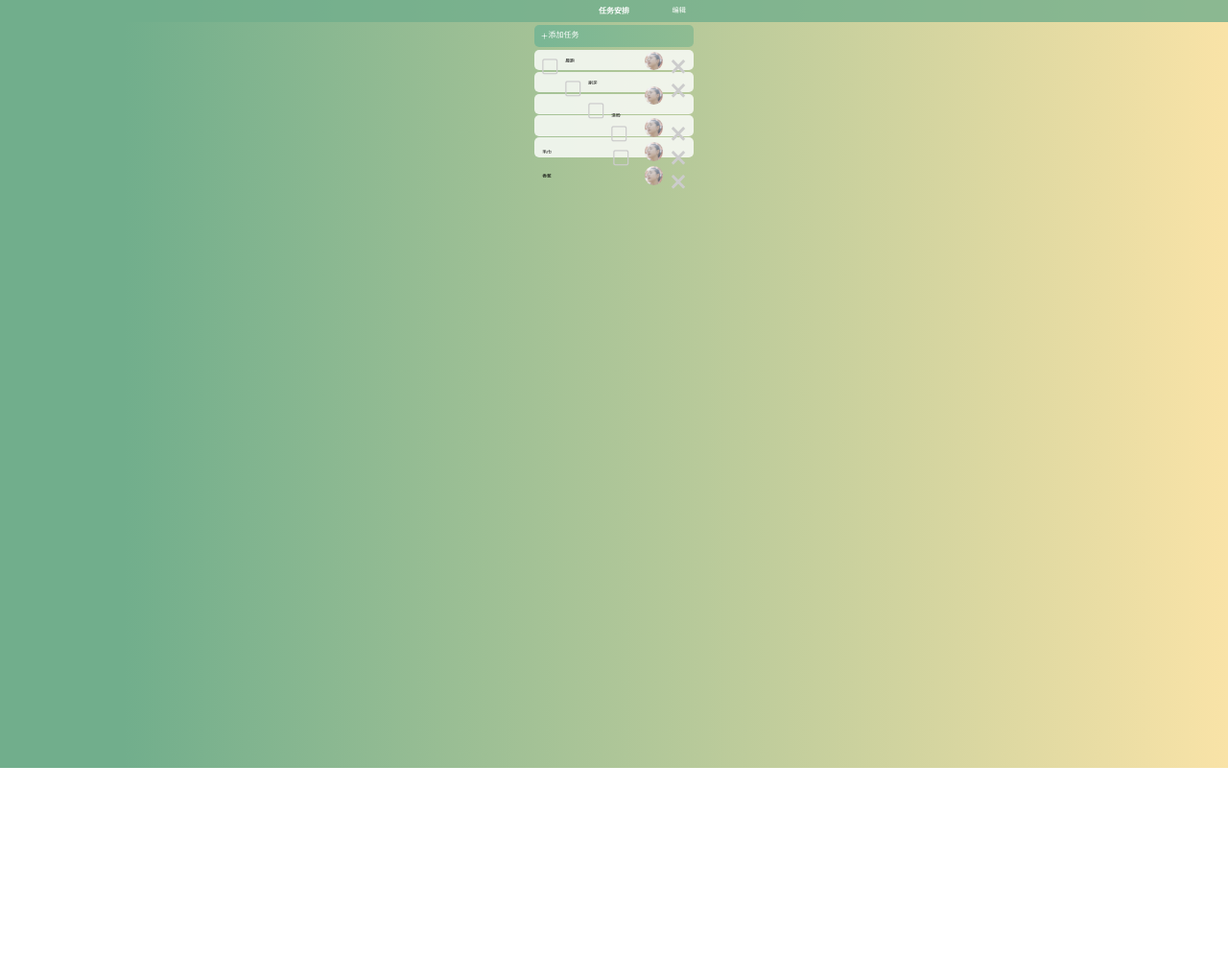
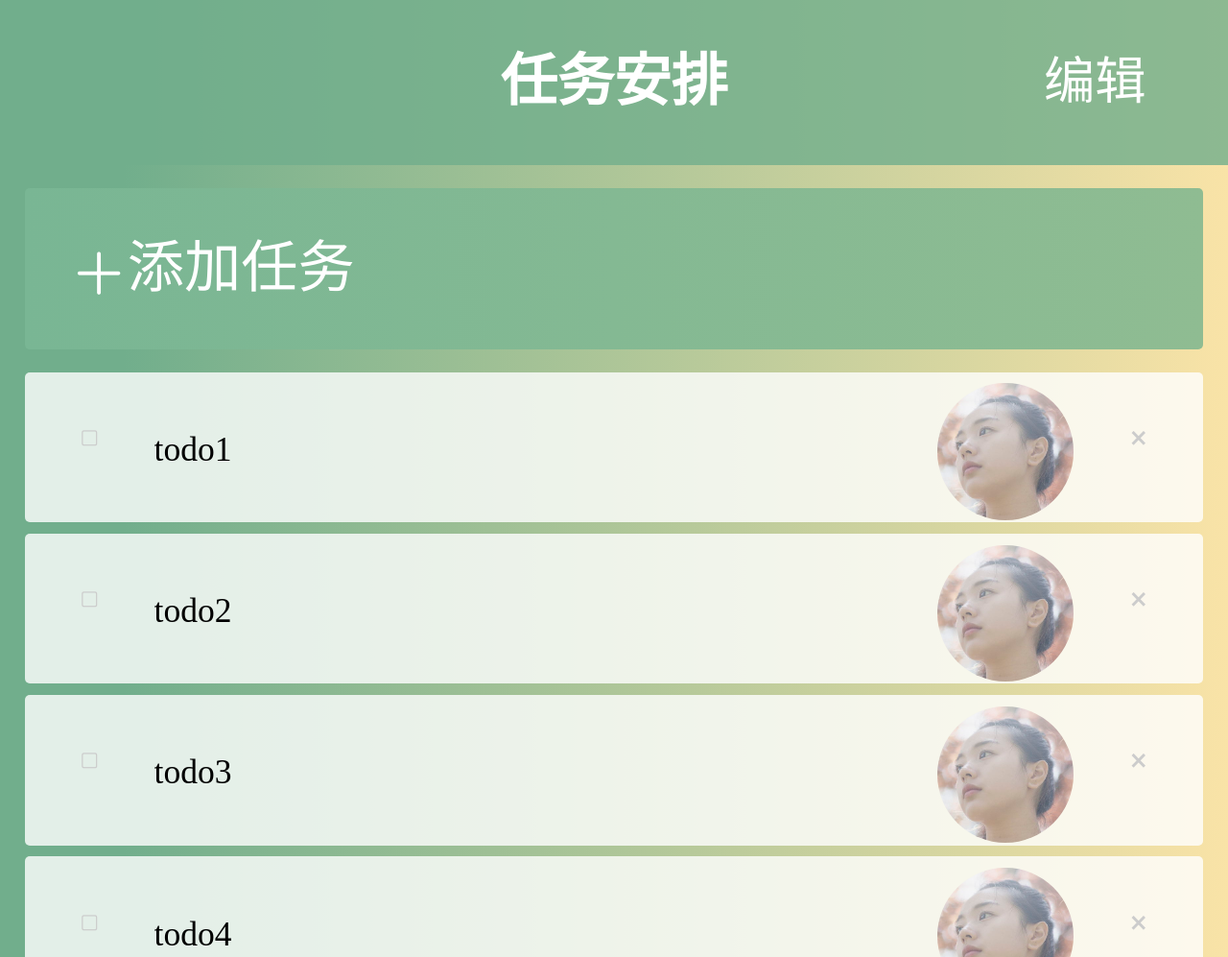
Before and after one commit to Gwemz/todolist, a plain HTML site: page index.html in a window 1280 px wide. Shown: the top 997 px of the page at 96% size. Before the commit the page ends 800 px from the top, so only its background shows below. Drawn offline with Linux system fonts and the light colour scheme.

Commit message:
'render'

```diff
--- a/css/style.scss
+++ b/css/style.scss
@@ -1,5 +1,6 @@
+@charset "UTF-8";
 @mixin useRem($desigin-size) {
-  $device-size-list: $desigin-size, 414px, 412px, 380px, 375px, 360px, 320px;
+  $device-size-list: 1920px,1280px,$desigin-size, 414px, 412px, 380px, 375px, 360px, 320px;
   @each $size in $device-size-list {
     @media screen and (max-width: #{$size}) {
       html {
--- a/index.html
+++ b/index.html
@@ -24,58 +24,10 @@
         <div class="add">
             <i class="icon-font icon-tianjia"></i>
             <span>添加任务</span>
-            <!--<i class="del icon-del"></i>-->
         </div>
         <ul class="list list1">
-            <li>
-                <i class="icon-font icon-fuxuankuang"></i>
-                <input type="text" value="晨跑">
-                <i class="del icon-del"></i>
-                <img src="./imgs/renwu.jpg" alt="加载失败">
-            </li>
-            <li>
-                <i class="icon-font icon-fuxuankuang"></i>
-                <input type="text" value="刷牙">
-                <i class="del icon-del"></i>
-                <img src="./imgs/renwu.jpg" alt="加载失败">
-            </li>
-            <li>
-                <i class="icon-font icon-fuxuankuang"></i>
-                <input type="text" value="洗脸">
-                <i class="del icon-del"></i>
-                <img src="./imgs/renwu.jpg" alt="加载失败">
-            </li>
-            <li>
-                <i class="icon-font icon-fuxuankuang"></i>
-                <input type="text" value="毛巾">
-                <i class="del icon-del"></i>
-                <img src="./imgs/renwu.jpg" alt="加载失败">
-            </li>
-            <li>
-                <i class="icon-font icon-fuxuankuang"></i>
-                <input type="text" value="香蕉">
-                <i class="del icon-del"></i>
-                <img src="./imgs/renwu.jpg" alt="加载失败">
-            </li>
+
         </ul>
-        <!--显示已完成的任务-->
-        <!--<div class="added">
-            显示已完成任务
-        </div>
-        <ul class="list">
-            <li>
-                <i class="icon-font icon-fuxuankuang1"></i>
-                <p>牛奶</p>
-                <i class="del icon-del icon-del1"></i>
-                <img src="./imgs/renwu.jpg" alt="加载失败">
-            </li>
-            <li>
-                <i class="icon-font icon-fuxuankuang1"></i>
-                <p>牙刷</p>
-                <i class="del icon-del icon-del1"></i>
-                <img src="./imgs/renwu.jpg" alt="加载失败">
-            </li>
-        </ul>-->
     </div>
     <!--文本输入框-->
     <div class="textarea">
--- a/js/index.js
+++ b/js/index.js
@@ -14,15 +14,33 @@ $(function(){
         localStorage.table=JSON.stringify(todos);
     }
 
+    /*------------------------遍历数据(20171027)--------------------------*/
+    var data = [{"val":"todo1","imgSrc":"renwu.jpg"},{"val":"todo2","imgSrc":"renwu.jpg"},{"val":"todo3","imgSrc":"renwu.jpg"},{"val":"todo4","imgSrc":"renwu.jpg"},{"val":"todo5","imgSrc":"renwu.jpg"}];
+
+    function render(i,data){
+        $('<li><i class="icon-font icon-fuxuankuang"></i><input type="text" value="'+data[i].val+'"><i class="del icon-del"></i><img src="imgs/'+data[i].imgSrc+'" alt="加载失败"></li>').appendTo('.list');
+    }
+    for(var i=0;i<data.length;i++){
+        render(i,data);
+    }
+    /*--------------------------------------------------------------------*/
+    //修改任务
+    function upload(){
+        var val = $(this).val();
+        console.log(val);
+    }
+    //添加任务
     add.on('click',function(e,v){
-        todos.push({state:1,isDel:0});
+        /*todos.push({state:1,isDel:0});
         localStorage.table=JSON.stringify(todos);
         console.log(todos);
-        console.log(localStorage.table);
-        $('<li><i class="icon-font icon-fuxuankuang"></i><input type="text" autofocus></textarea><i class="del icon-del"></i><img src="./imgs/renwu.jpg" alt="加载失败"></li>').appendTo('.list1');
+        console.log(localStorage.table);*/
+        $('<li><i class="icon-font icon-fuxuankuang"></i><input type="text" onblur="upload()" autofocus ></textarea><i class="del icon-del"></i><img src="./imgs/renwu.jpg" alt="加载失败"></li>').appendTo('.list1');
     })
 
-    //点击复选框时红叉出现,并给其上加上事件
+
+
+    //选中相应任务
     $('.list').on('click','.icon-fuxuankuang',function(){
         $(this).toggleClass('icon-fuxuankuang1')
             .closest('li').find('.del')
@@ -37,7 +55,7 @@ $(function(){
                     });
             });
     })
-    //点击红叉删除对应的Li
+    //删除任务
     $('.list').on('click','.icon-del1',function(){
         $(this).closest('li')
             .css('transform','scale(0,0)')
@@ -47,7 +65,6 @@ $(function(){
                     .dequeue();
             });
     })
-
 
     var left=null;
     //当触摸事件开始的时候记录left的值
```
Also changed, not shown: css/style.css, 1 other file.
